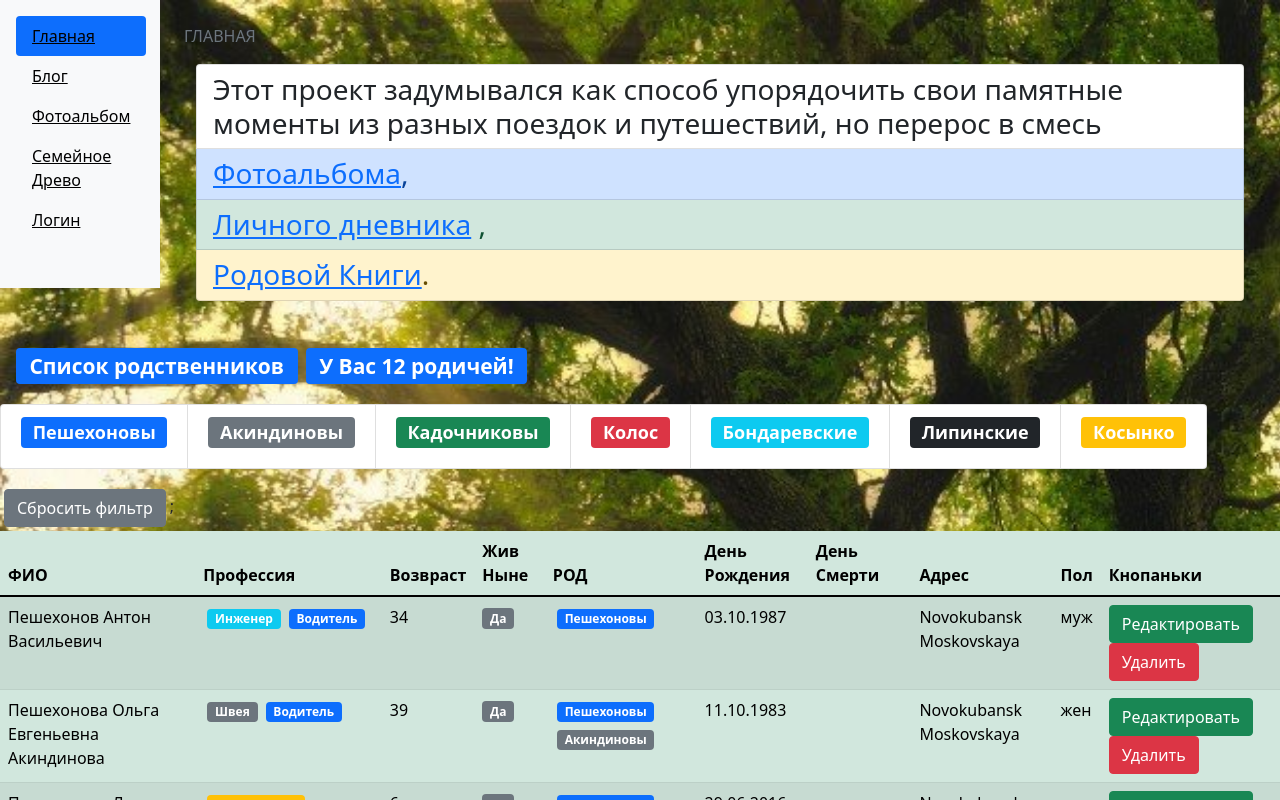
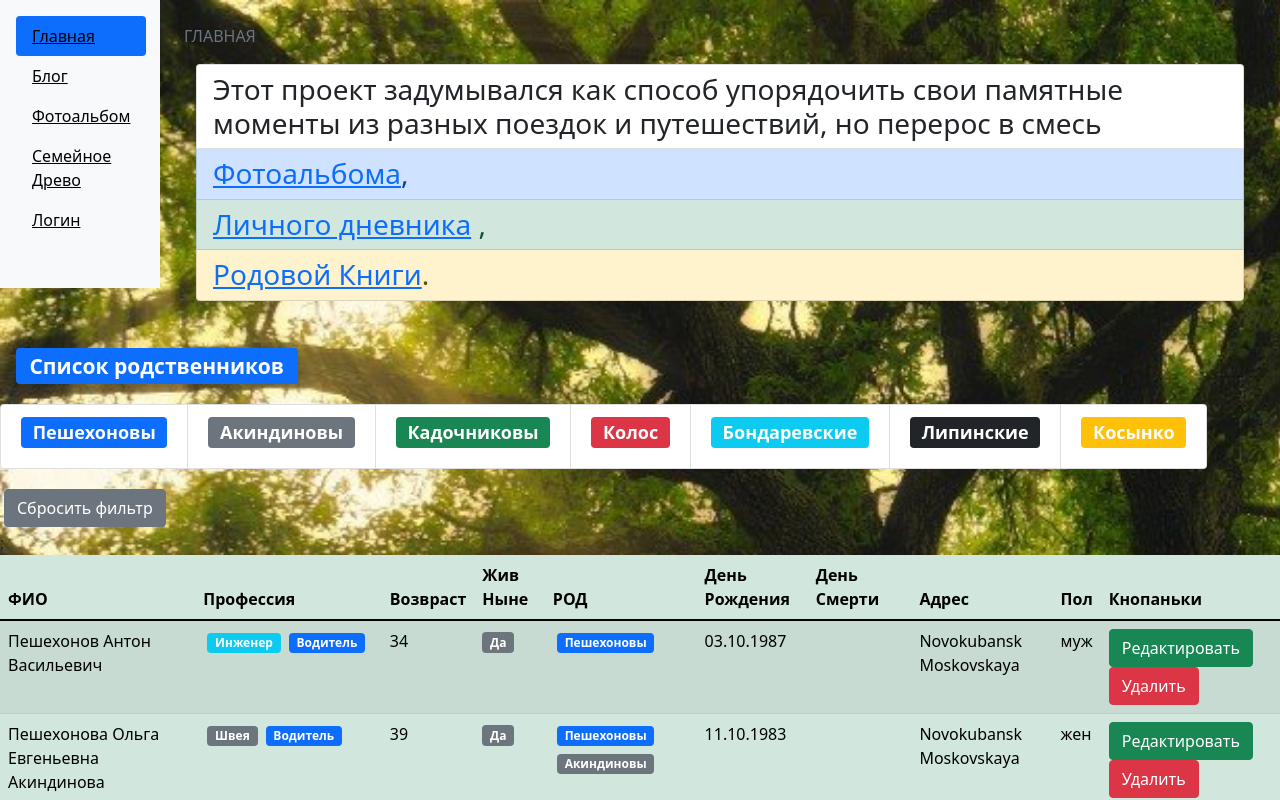
Before and after one commit to Toff2022/All-their, a React (Create React App) app in the folder client/: page /familyTree in a window 1280 px wide. Shown: the top 800 px of the page. Built offline with nearby package versions, Linux system fonts and the light colour scheme.

Commit message:
fix promise bug

```diff
--- a/client/src/api/fake.api/relatives.api.js
+++ b/client/src/api/fake.api/relatives.api.js
@@ -168,7 +168,7 @@ export const relatives = [
         firstName: "Евгений",
         patronymic: "Константинович",
         profession: [professions.electricalEngineer],
-        // age: 69,
+        age: 0,
         alive: "Нет",
         genus: [genus.Akindinovy],
         adress: { city: "Novokubansk", street: "-" },
@@ -179,13 +179,17 @@ export const relatives = [
     }
 ];
 
-// const fetchAll = () =>
-//     new Promise((resolve) => {
-//         window.setTimeout(function () {
-//             resolve(relatives);
-//         }, 2000);
-//     });
+const fetchAll = () =>
+    new Promise((resolve) => {
+        window.setTimeout(function () {
+            resolve(relatives);
+        }, 2000);
+    });
 
-export function fetchAll () {
-    return relatives;
+export default {
+    fetchAll
 };
+
+// export function fetchAll () {
+//     return relatives;
+// };
--- a/client/src/api/index.js
+++ b/client/src/api/index.js
@@ -1,4 +1,4 @@
-import * as relatives from "./fake.api/relatives.api";
+import relatives from "./fake.api/relatives.api";
 import professions from "./fake.api/professions.api";
 import genus from "./fake.api/genus.api";
 const API = {
--- a/client/src/components/common/relativesTableHead.jsx
+++ b/client/src/components/common/relativesTableHead.jsx
@@ -2,48 +2,56 @@ import React, { useState, useEffect } from "react";
 import PropTypes from "prop-types";
 import GroupList from "./groupList";
 import RelativesTable from "./relativesTable";
-import API from "../../api";
+// import API from "../../api";
 import Pagination from "./pagination";
 import { paginate } from "../../utils/paginate";
 
-const RelativesTableHead = ({ maxCount, relatives, ...rest }) => {
-    const [genus, setGenus] = useState();
+const RelativesTableHead = ({ relatives, genus, ...rest }) => {
+    const [currentPage, setCurrentPage] = useState(1);
     const [selectedGenus, setSelectrdGenus] = useState();
     const handleGenusSelect = (item) => {
         // console.log("item", item);
         setSelectrdGenus(item.name);
     };
-    useEffect(() => {
-        API.genus.fetchAll().then((data) => setGenus(data));
-    }, []);
 
-    const [currentPage, setCurrentPage] = useState(1);
     const pageSize = 10;
     const handlePageChange = (pageIndex) => {
         setCurrentPage(pageIndex);
     };
     // console.log("selectedGenus", selectedGenus);
-    const filteredGenus = selectedGenus ? relatives.filter((relative) => relative.genus[0].name === selectedGenus) : relatives;
+    const filteredGenus = selectedGenus ? relatives.filter((relative) =>
+        JSON.stringify(relative.genus[0].name) === JSON.stringify(selectedGenus)) : relatives;
+
     useEffect(() => {
         setCurrentPage(1);
     }, [selectedGenus]);
+
     const relativesCrop = paginate(filteredGenus, currentPage, pageSize);
     // console.log("filteredGenus", filteredGenus);
     const genusCount = filteredGenus.length;
+
     const clearFilter = () => {
         setSelectrdGenus();
     };
+    useEffect(() => {
+        if (currentPage > Math.ceil(filteredGenus.length / pageSize) &&
+            currentPage > 1
+        ) {
+            setCurrentPage(currentPage - 1);
+        };
+    }, [relatives]);
+    const maxCount = Object.keys(relatives).length;
     return (
-        <>
+        <div>
             {genus &&
-                <>
+                <div className="group-list-container">
                     <GroupList
                         selectedItem={selectedGenus}
                         items={genus}
                         onItemSelect={handleGenusSelect}
                     />
                     <button className="btn btn-secondary m-1" onClick={clearFilter}>Сбросить фильтр</button>
-                </>
+                </div>
             };
             {maxCount > 0 && (
                 <table className="table table-success table-striped">
@@ -75,12 +83,13 @@ const RelativesTableHead = ({ maxCount, relatives, ...rest }) => {
             <div className="d-flex justify-content-center">
                 <Pagination itemsCount={genusCount} pageSize={pageSize} onPageChange={handlePageChange} currentPage={currentPage} />
             </div>
-        </>
+        </div>
     );
 };
 
 RelativesTableHead.propTypes = {
-    maxCount: PropTypes.number.isRequired,
+    maxCount: PropTypes.number,
+    genus: PropTypes.array,
     genusCount: PropTypes.number,
     relatives: PropTypes.array.isRequired
 };
--- a/client/src/layout/familyTree.jsx
+++ b/client/src/layout/familyTree.jsx
@@ -1,4 +1,5 @@
-import React, { useState } from "react";
+// import { toNumber } from "lodash";
+import React, { useEffect, useState } from "react";
 // import { relatives } from "../api/fake.api/relatives.api";
 // import { professions } from "../api/fake.api/professions.api";
 import API from "../api";
@@ -9,26 +10,50 @@ import RelativesTableHead from "../components/common/relativesTableHead";
 
 const FamilyTree = () => {
     // const relativesURL = "http://localhost:8080/api/relatives"
-    const [relatives, setRelatives] = useState(API.relatives.fetchAll());
+    const [relatives, setRelatives] = useState();
+    const [genus, setGenus] = useState();
+
+    // const [maxCount, setMaxCount] = useState(relatives.length);
+    useEffect(() => {
+        API.relatives.fetchAll()
+            .then((data) => setRelatives(data));
+        // .finally((relatives) => console.log("data", relatives));
+    }, []);
+    useEffect(() => {
+        API.genus.fetchAll().then((data) => setGenus(data));
+    }, []);
     // const [professions, setProfessions] = useState(API.professions.fetchAll());
     //     const [genus, setGenus] = useState();
     //     useEffect(() => {
     // API.genus.fetchAll()
     //     },[])
-    //     console.log("genus", genus);
+
     const handleDelete = (relativeId) => {
         setRelatives(relatives.filter((relative) => relative._id !== relativeId));
     };
-    const maxCount = relatives.length;
+
+    // async function relativesLength () {
+    //     const maxCount = await relatives.length;
+    //     return maxCount;
+    // };
+
+    // const maxCount = toNumber(relativesLength());
+    // const maxCount = 12;
     // console.log("genusCount", genusCount);
+
     return (
         <div className="familyTree-container">
-            <HowMuchRelatives maxCount={maxCount} />
-            <RelativesTableHead
-                maxCount={maxCount}
-                relatives={relatives}
-                onHandleDelete={handleDelete}
-            />
+            {relatives && (
+
+                <HowMuchRelatives relatives={relatives} />
+            )}
+            {relatives && (
+                <RelativesTableHead
+                    genus={genus}
+                    relatives={relatives}
+                    onHandleDelete={handleDelete}
+                />
+            )}
         </div>
     );
 };
```
